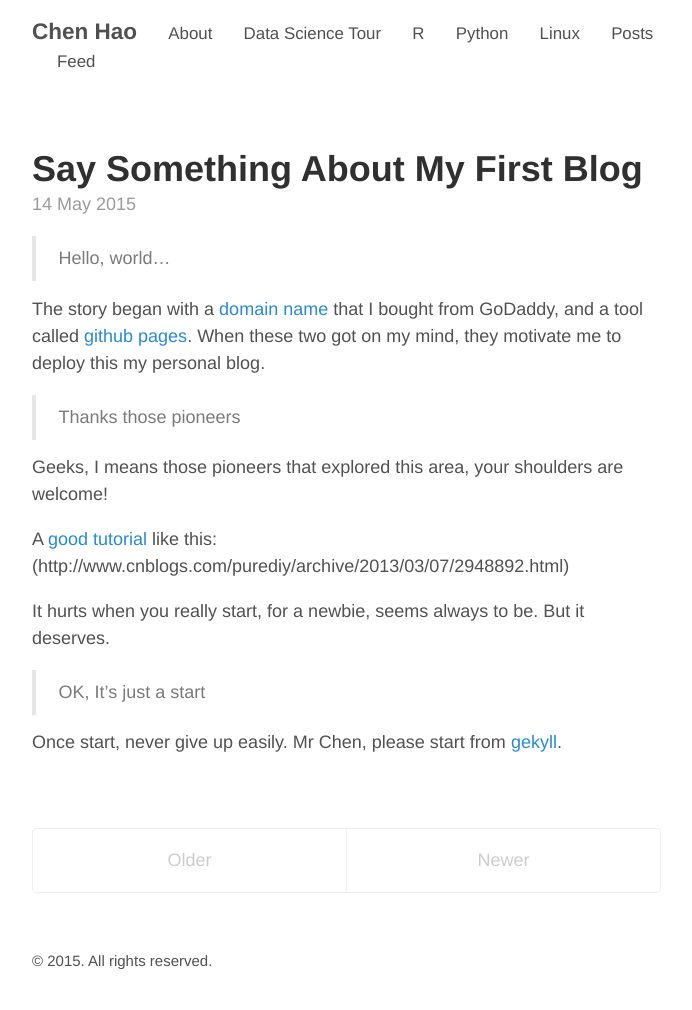
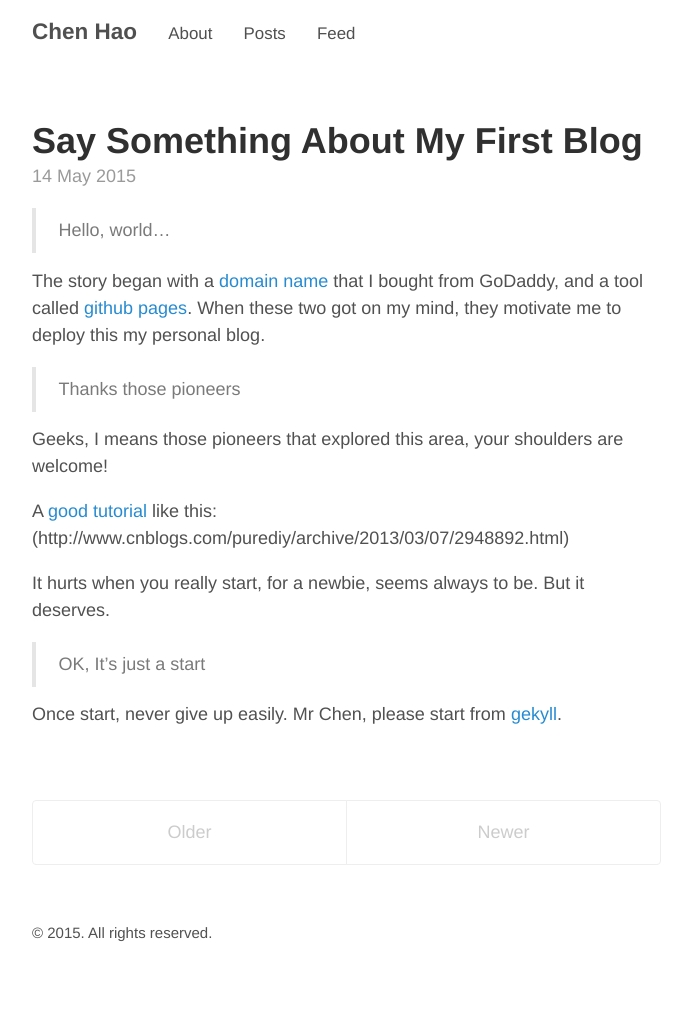
Before and after one commit to haoeric/haoeric.github.io, a Jekyll site: the page built from index.html, in a window 1280 px wide. Shown: the whole page, without its empty margins (293-985 px from the left). Built offline with Jekyll 4.4.1, drawn with Linux system fonts in a browser that asks for light colours; the list of posts is cut into pages by our own code; after the commit the page ends 982 px from its top, so only the background shows below that.

```diff
--- a/_config.yml
+++ b/_config.yml
@@ -13,10 +13,6 @@ baseurl:             ""
 
 pages_list:
   About: '/about'
-  Data Science Tour: '/dataScience'
-  R: '/R'
-  Python: '/Python'
-  Linux: '/Linux'
   Posts: '/archive'
   Feed: '/atom.xml'
 
--- a/_includes/comments.html
+++ b/_includes/comments.html
@@ -3,8 +3,8 @@
   <div id="disqus_thread"></div>
   <script type="text/javascript">
       /* * * CONFIGURATION VARIABLES: EDIT BEFORE PASTING INTO YOUR WEBPAGE * * */
-      var disqus_shortname = 'joshualande'; // required: replace example with your forum shortname
-    var disqus_identifier = "{{ site.disqusid }}{{ page.url | replace:'index.html','' }}";
+      var disqus_shortname = 'haoericcom'; // required: replace example with your forum shortname
+      var disqus_identifier = "{{ site.disqusid }}{{ page.url | replace:'index.html','' }}";
       /* * * DON'T EDIT BELOW THIS LINE * * */
       (function() {
           var dsq = document.createElement('script'); dsq.type = 'text/javascript'; dsq.async = true;
```
